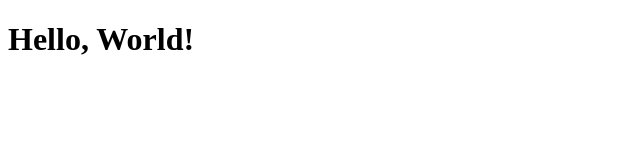
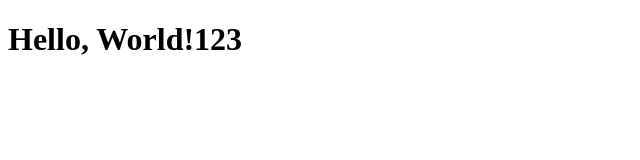
Before and after one commit to BenBen2109/test-jenkins, a plain HTML site: page index.html in a window 1280 px wide. Shown: the full height of the page, 0-640 px from the left. Drawn offline with Linux system fonts and the light colour scheme.

Commit message:
Update index.html

```diff
--- a/index.html
+++ b/index.html
@@ -3,9 +3,9 @@
 <head>
     <meta charset="UTF-8">
     <meta name="viewport" content="width=device-width, initial-scale=1.0">
-    <title>Hello World</title>
+    <title>Hello World123</title>
 </head>
 <body>
-    <h1>Hello, World!</h1>
+    <h1>Hello, World!123</h1>
 </body>
 </html>
```
